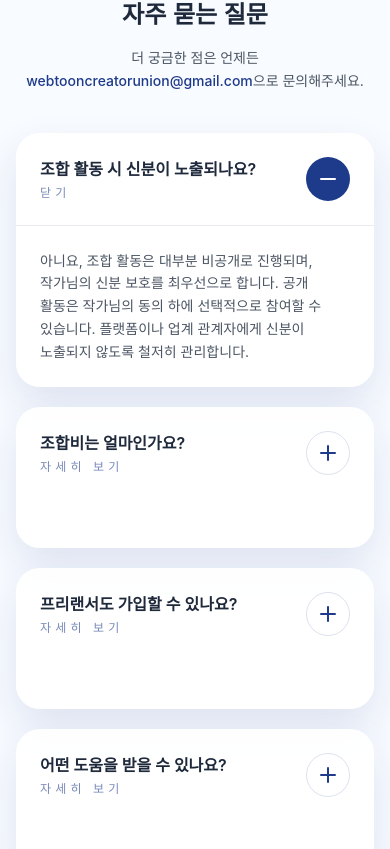
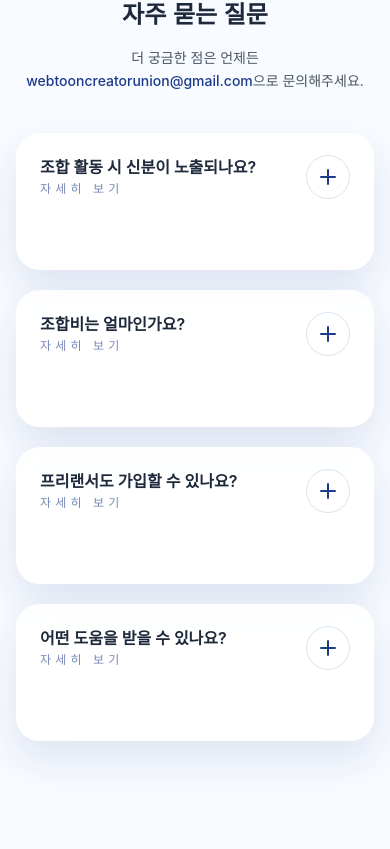
Before and after one commit to hwangtab/webtoonunion, a Next.js app: page / in a window 390 px wide. Shown: the part 4335-5184 px from the top of the page. Built offline with nearby package versions, Linux system fonts and the light colour scheme.

Commit message:
Fix FAQ accordion default state and alignment

```diff
--- a/src/components/common/Accordion.tsx
+++ b/src/components/common/Accordion.tsx
@@ -12,7 +12,7 @@ interface AccordionProps {
 }
 
 const Accordion: React.FC<AccordionProps> = ({ questions }) => {
-  const [openIndex, setOpenIndex] = useState<number | null>(0);
+  const [openIndex, setOpenIndex] = useState<number | null>(null);
 
   const toggle = (index: number) => {
     setOpenIndex(openIndex === index ? null : index);
@@ -35,12 +35,12 @@ const Accordion: React.FC<AccordionProps> = ({ questions }) => {
             <button
               type="button"
               onClick={() => toggle(index)}
-              className="flex w-full items-center justify-between gap-6 px-6 py-6 text-left transition-colors duration-300 focus:outline-none focus-visible:outline focus-visible:outline-2 focus-visible:outline-primary/40 sm:px-8 sm:py-7"
+              className="flex w-full min-h-[88px] items-center justify-between gap-6 px-6 py-5 text-left transition-colors duration-300 focus:outline-none focus-visible:outline focus-visible:outline-2 focus-visible:outline-primary/40 sm:px-8 sm:py-6"
               aria-expanded={isOpen}
               aria-controls={`accordion-${index}`}
             >
-              <div className="flex flex-1 flex-col justify-center gap-1">
-                <span className="text-base font-semibold text-pretty text-navy-900 sm:text-lg">
+              <div className="flex min-h-[1.75rem] flex-1 flex-col justify-center gap-1">
+                <span className="text-base font-semibold leading-tight text-pretty text-navy-900 sm:text-lg">
                   {item.question}
                 </span>
                 <span className="text-xs font-medium uppercase tracking-[0.35em] text-primary/60 sm:hidden">
```
